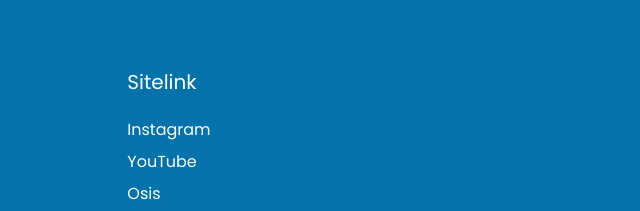
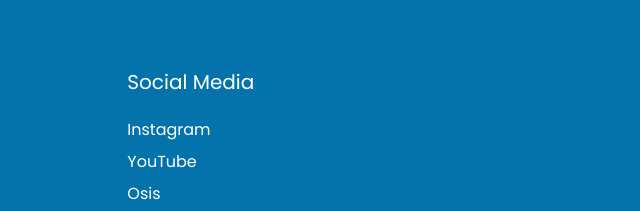
Before and after one commit to smppiusgombong/smppiusgombong.github.io, a plain HTML site: page index.html in a window 1280 px wide. Shown: the part 2413-2624 px from the top of the page, 352-992 px from the left. Drawn offline with nearby package versions, Linux system fonts and the light colour scheme.

Commit message:
Update index.html

```diff
--- a/index.html
+++ b/index.html
@@ -148,7 +148,7 @@
                     <a href="#">visi misi</a>
                 </div>
                 <div class="col">
-                    <h5>sitelink</h5>
+                    <h5>Social Media</h5>
                     <a href="https://instagram.com/smppius.gombong">Instagram</a>
                     <a href="https://youtube.com/user/smppigo">YouTube</a>
                     <a href="https://instagram.com/osis.smppigo">Osis</a>
```
